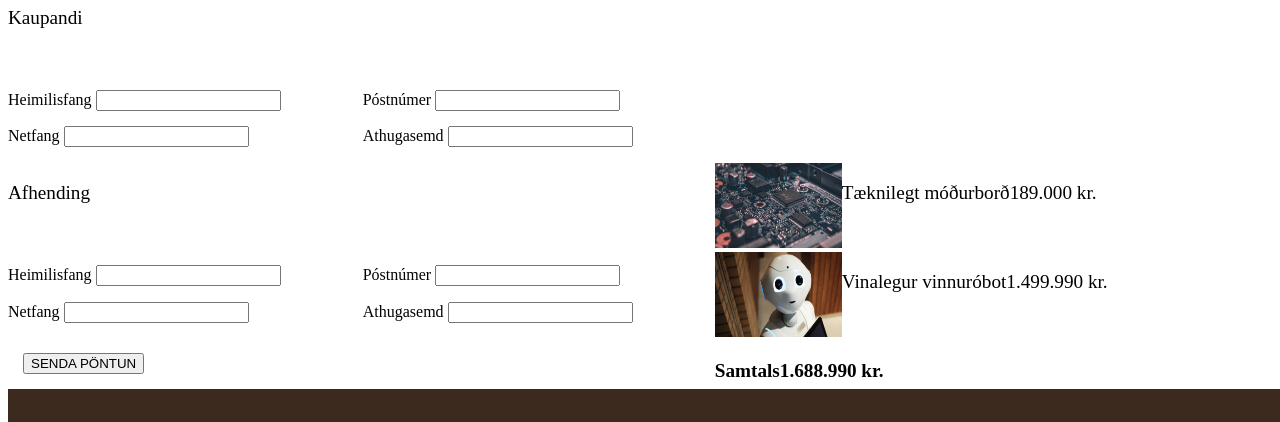
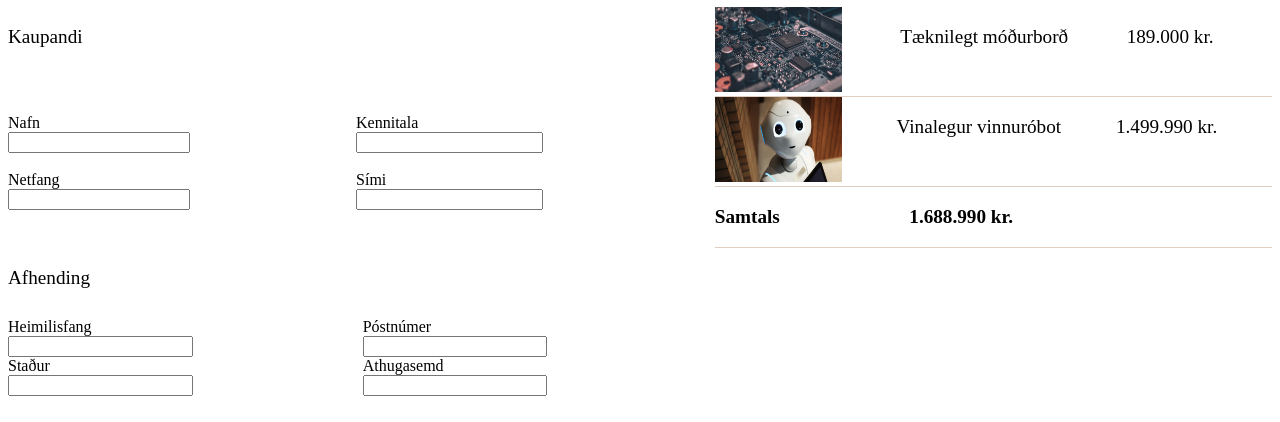
Before and after one commit to Amaragance682/hopVerkefni1, a plain HTML site: page Sites/pontunarSida.html in a window 1280 px wide. Shown: the part 241-663 px from the top of the page. Drawn offline with Linux system fonts and the light colour scheme; files whose address does not match are found by name.

Commit message:
næ ekki að gera þetta betur, pöntunarsíða

```diff
--- a/Sites/pontunarSida.html
+++ b/Sites/pontunarSida.html
@@ -30,8 +30,8 @@
 
                 <div class="left">
                     <div>
-                        <label for="address">Heimilisfang</label>
-                        <input id="address" type="text">
+                        <label for="name">Nafn</label>
+                        <input id="name" type="text">
                     </div>
 
                     <div>
@@ -42,13 +42,13 @@
 
                 <div class="right">
                     <div>
-                        <label for="place">Póstnúmer</label>
-                        <input type="text" id="place">
+                        <label for="id">Kennitala</label>
+                        <input type="text" id="id">
                     </div>
 
                     <div>
-                        <label for="other">Athugasemd</label>
-                        <input id="other" type="text">
+                        <label for="tel">Sími</label>
+                        <input id="tel" type="text">
                     </div>
                 </div>
             </section>
@@ -64,7 +64,7 @@
                     </div>
 
                     <div>
-                        <label for="place">Netfang</label>
+                        <label for="place">Staður</label>
                         <input id="place" type="text">
                     </div>
                 </div>
--- a/styles.css
+++ b/styles.css
@@ -9,7 +9,8 @@
 
 .box1 {
     display: grid;
-    grid-template-rows: 50% 50%;
+    grid-template-rows: auto auto;
+    width: 100%;
 }
 
 .box2{
@@ -23,22 +24,35 @@
     row-gap: 10px;
 }
 
+input {
+    width: 100%;
+}
 
 .left {
     display: grid;
     grid-template-rows: 1fr 1fr;
     grid-column: 1;
+    padding-bottom: 10px;
+    grid-row-start: 2;
+    width: 50%;
+    margin-bottom: 10px;
 }
 
 .right {
     display: grid;
     grid-template-rows: 1fr 1fr;
     grid-column: 2;
+    padding-bottom: 10px;
+    grid-row-start: 2;
+    width: 50%;
+    margin-bottom: 10px;
 }
 
 .box3 {
   display: grid;
   grid-column: 2;
+  grid-row-start: 1;
+  width: 100%;
 }
 
 .boxes3 img{
@@ -47,19 +61,24 @@
     flex-shrink: 0;
 }
 
+.panta button{
+    background-color:#6F4E37;
+    color: #fefeff;
+    padding: 10px;
+    border-radius: 5px;
+}
 
 
 .boxes3 {
-    display: flex;
-    flex-direction: row;
+    display: grid;
+    grid-template-rows: auto;
+    grid-template-columns: auto auto auto;
+    border-bottom: solid 1px #E1CEC2;
 }
-
-
 
 .panta{
     margin: 15px;
 }
-
 
 
 /*textar*/
```
